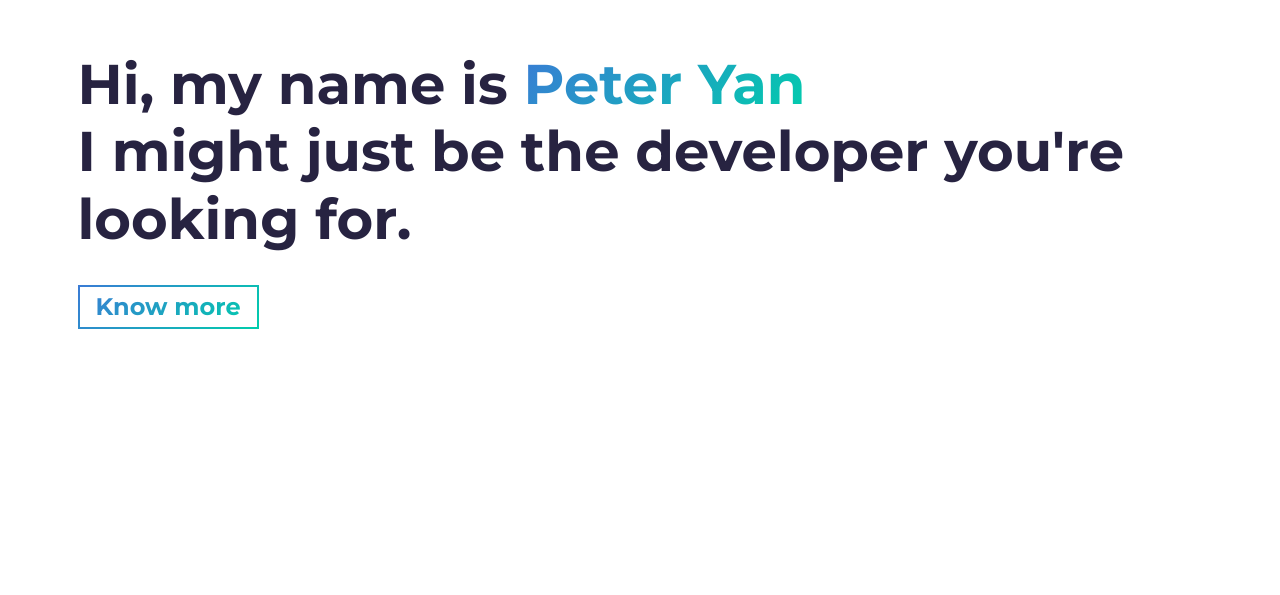
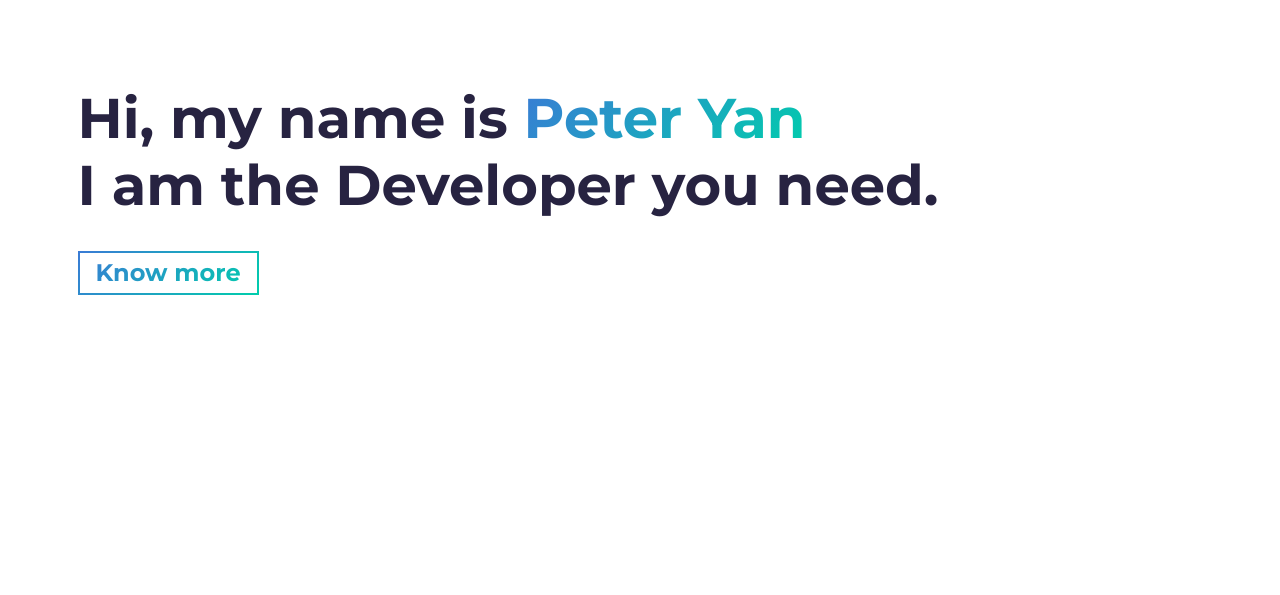
Before and after one commit to Peterloveprogramming/Peter-Personal-Webpage, a website built with Parcel: page src/index.html in a window 1280 px wide. Shown: the part 205-800 px from the top of the page. Built offline with nearby package versions, Linux system fonts and the light colour scheme.

Commit message:
Update index.html

```diff
--- a/src/index.html
+++ b/src/index.html
@@ -1,14 +1,4 @@
-<!--
-  Hello!
-  -
-  Simplefolio is a clean and responsive portfolio template for Developers!
-  Created by Jacobo Martinez.
-  -
-  Github Repo: https://github.com/cobidev/simplefolio/
-  Readme: https://github.com/cobidev/simplefolio/README.md
-  -
-  For business & inquires, contact me -> jacobojavier98@gmail.com
--->
+
 <!DOCTYPE html>
 <html lang="en" class="sr">
   <head>
@@ -48,7 +38,7 @@
         <h1 class="hero-title load-hidden">
           Hi, my name is <span class="text-color-main">Peter Yan</span>
           <br />
-          I might just be the developer you're looking for.
+          I am the Developer you need.
         </h1>
         <p class="hero-cta load-hidden">
           <a rel="noreferrer" class="cta-btn cta-btn--hero" href="#about"
```
